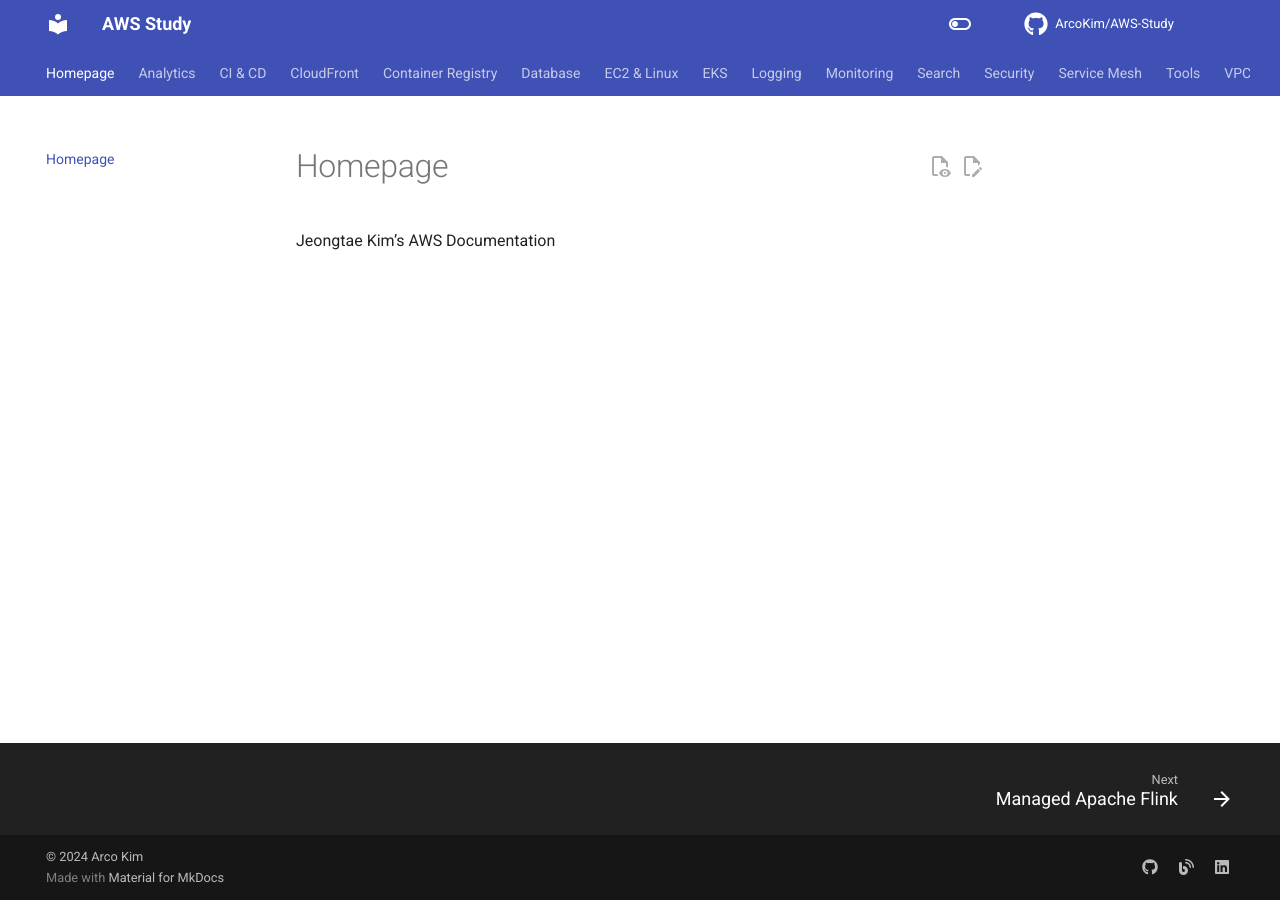
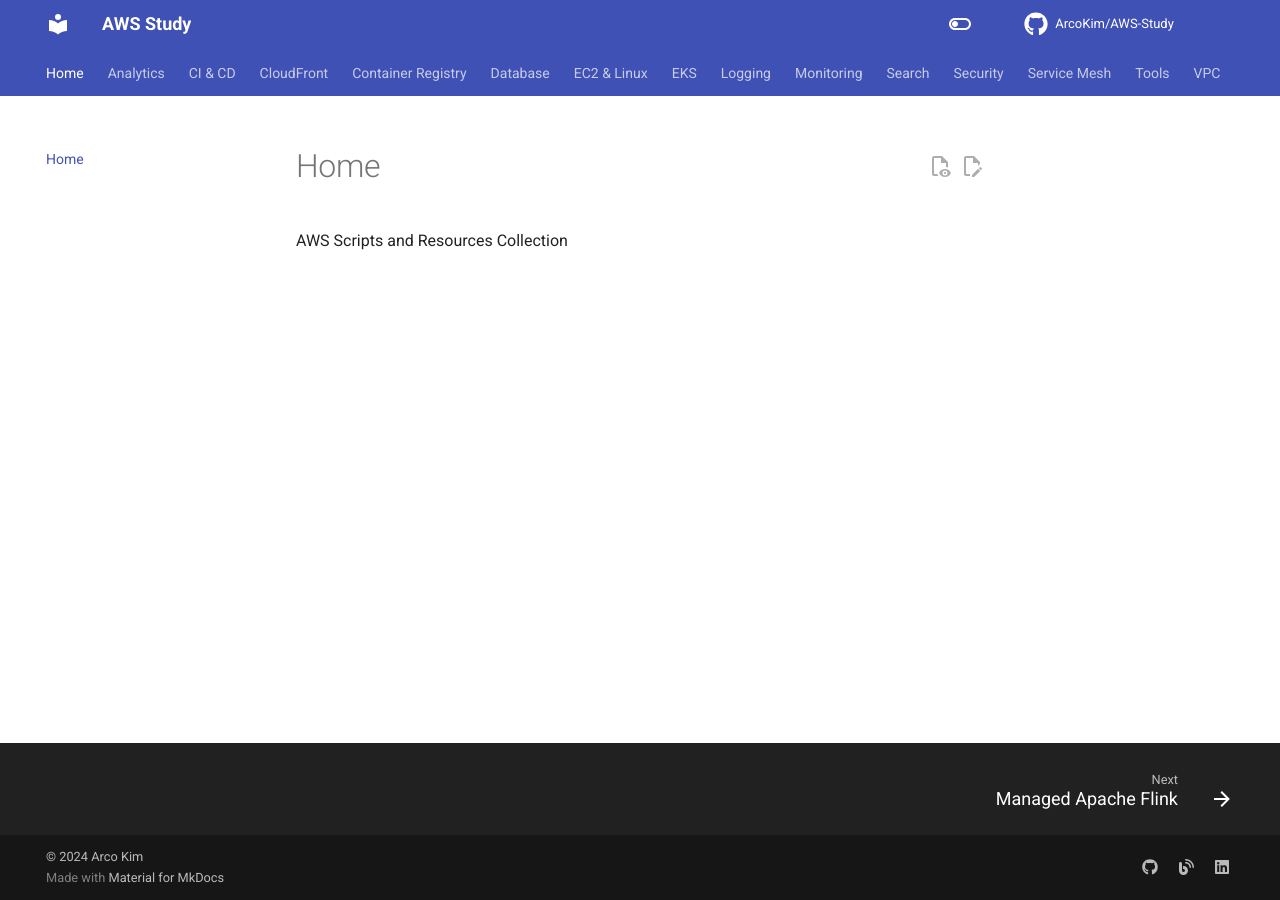
Before and after one commit to ArcoKim/AWS-Study, an MkDocs documentation site: the page built from docs/index.md, in a window 1280 px wide. Built offline with MkDocs 1.6.1 and Material for MkDocs 9.7.7, drawn with Linux system fonts in a browser that asks for light colours; comment, search, counter and statistics services are not loaded.

Commit message:
home description change

```diff
--- a/docs/index.md
+++ b/docs/index.md
@@ -1,2 +1,2 @@
-# Homepage
-Jeongtae Kim’s AWS Documentation
+# Home
+AWS Scripts and Resources Collection
```
